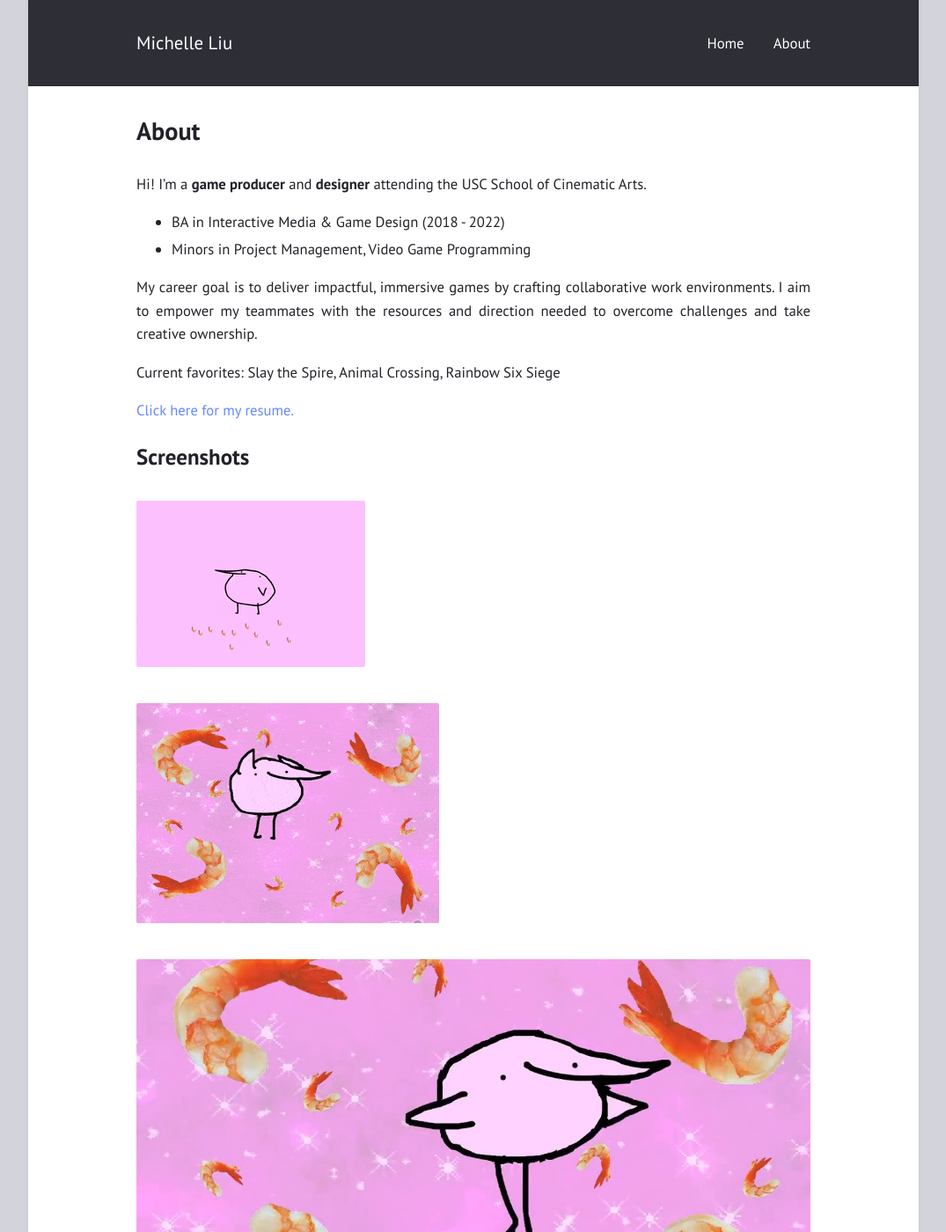
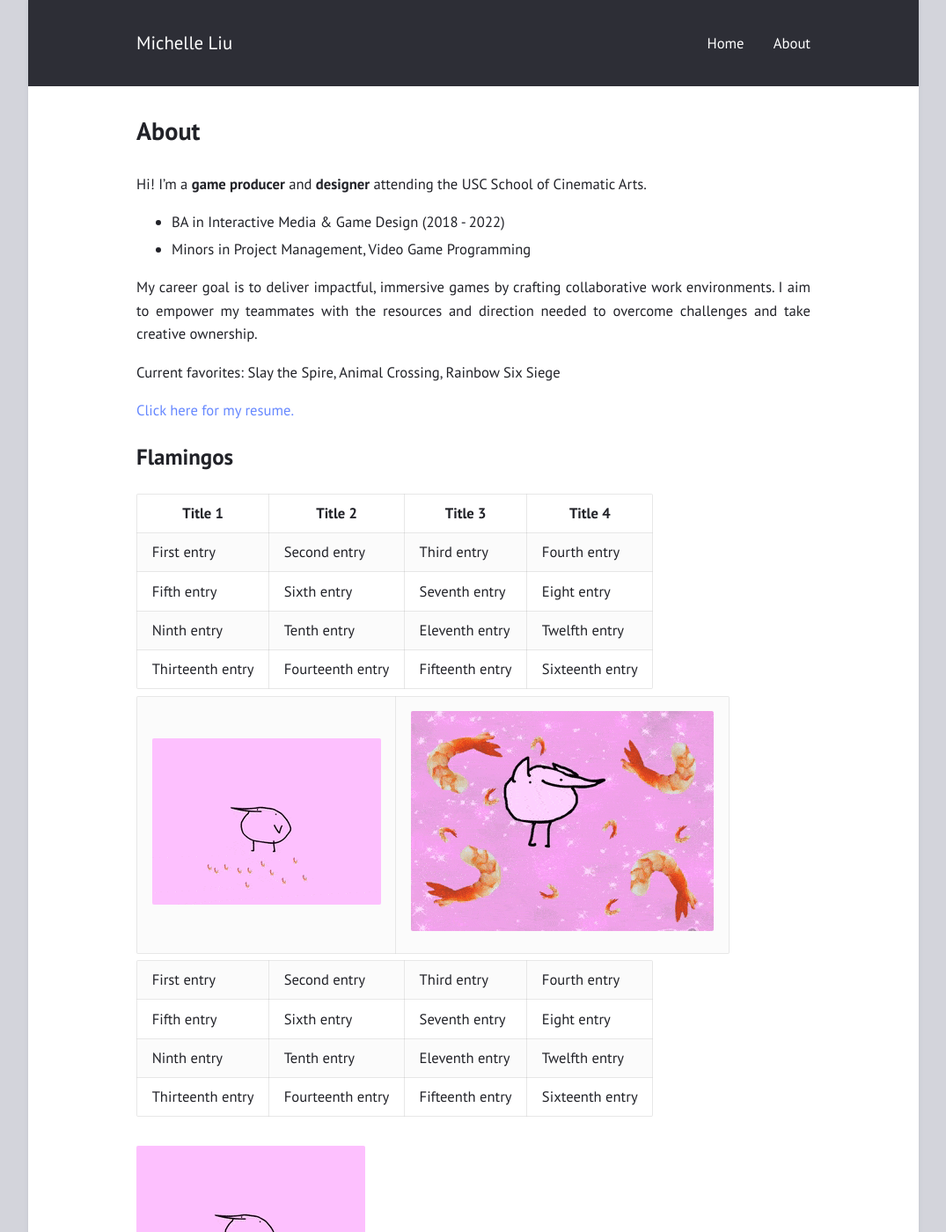
Before and after one commit to KeroMichelle/KeroMichelle.github.io, a Jekyll site: the page built from about.md, in a window 1280 px wide and 1400 px high. Shown: the whole window at 88% size, without its empty margins (102-1177 px from the left). Built offline with Jekyll 4.4.1, drawn with Linux system fonts in a browser that asks for light colours.

Commit message:
Content update and format tests

```diff
--- a/about.md
+++ b/about.md
@@ -15,7 +15,22 @@ Current favorites: Slay the Spire, Animal Crossing, Rainbow Six Siege
 
 [Click here for my resume.](https://www.linkedin.com/in/michelleliu6/){:target="_blank"}
 
-## Screenshots
+## Flamingos
+
+| Title 1          | Title 2          | Title 3         | Title 4         |
+|------------------|------------------|-----------------|-----------------|
+| First entry      | Second entry     | Third entry     | Fourth entry    |
+| Fifth entry      | Sixth entry      | Seventh entry   | Eight entry     |
+| Ninth entry      | Tenth entry      | Eleventh entry  | Twelfth entry   |
+| Thirteenth entry | Fourteenth entry | Fifteenth entry | Sixteenth entry |
+
+|![flamingo gif](/assets/images/kero.gif)|![dancing flamingo](/assets/images/kero arms up.gif)|
+
+|------------------|------------------|-----------------|-----------------|
+| First entry      | Second entry     | Third entry     | Fourth entry    |
+| Fifth entry      | Sixth entry      | Seventh entry   | Eight entry     |
+| Ninth entry      | Tenth entry      | Eleventh entry  | Twelfth entry   |
+| Thirteenth entry | Fourteenth entry | Fifteenth entry | Sixteenth entry |
 
 ![flamingo gif](/assets/images/kero.gif)
 
```
